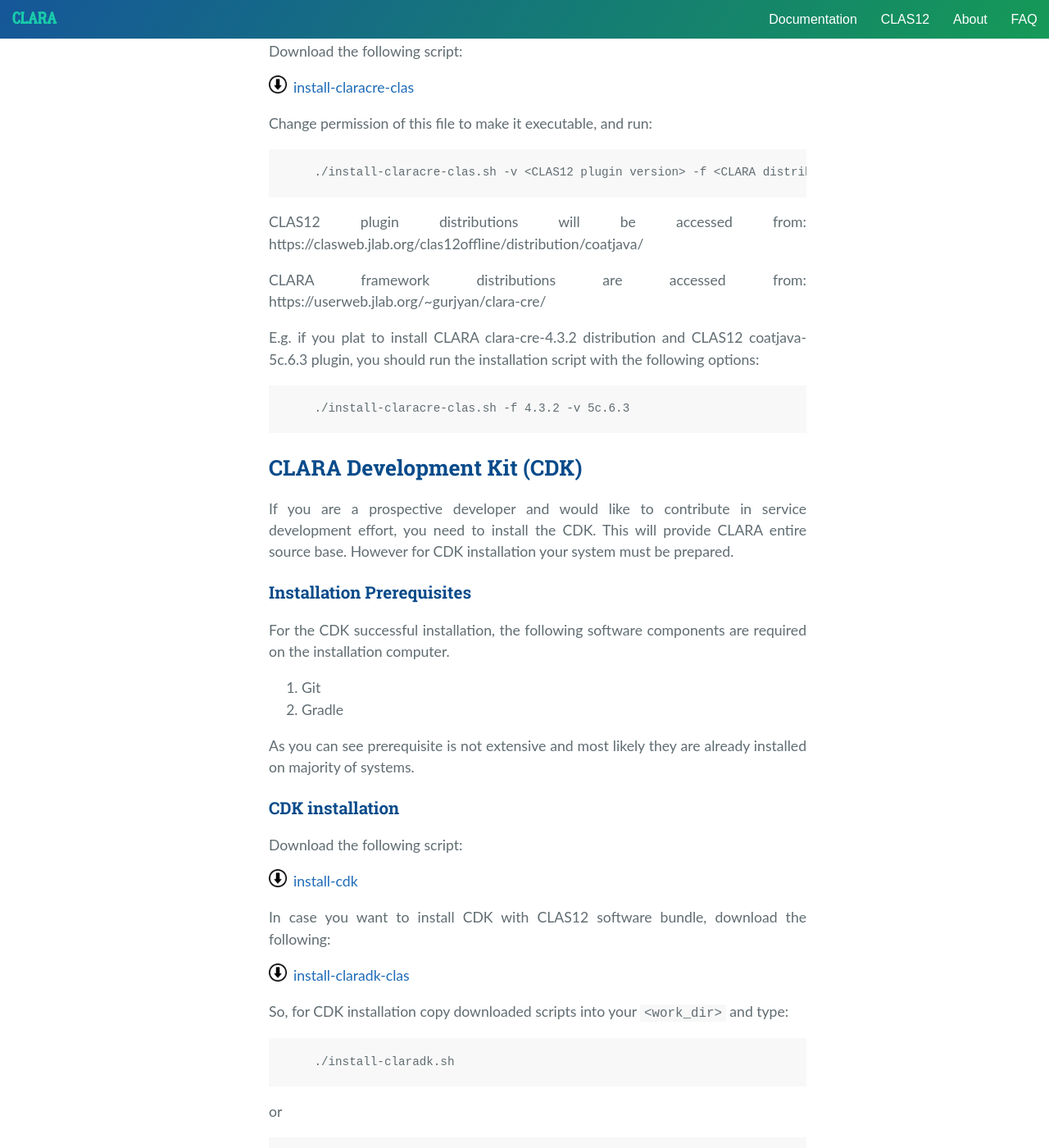
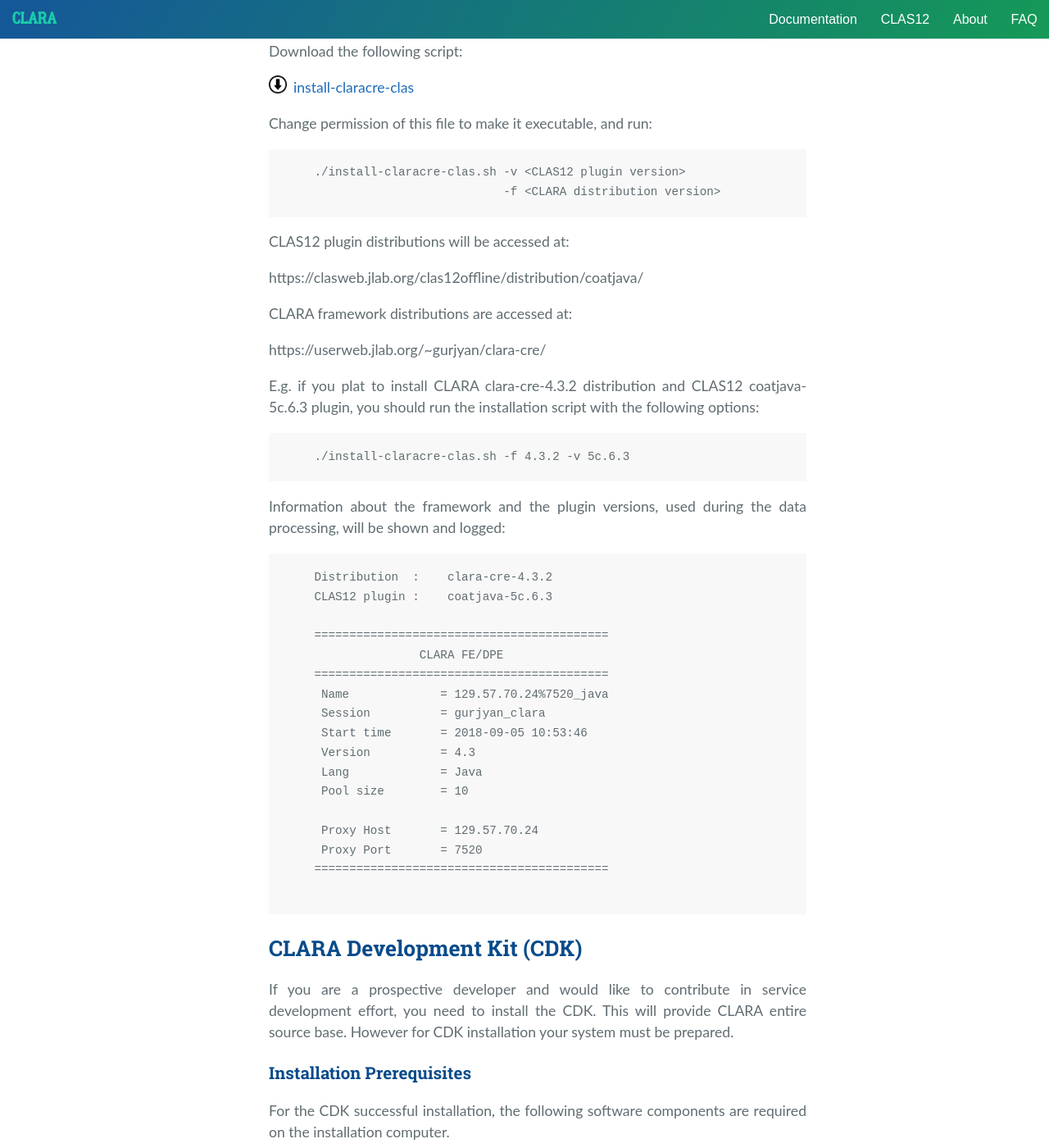
Before and after one commit to JeffersonLab/clara-docs, a Jekyll site: the page built from docs/clas/installation.md, in a window 1280 px wide and 1400 px high, scrolled down 756 px. Shown: the whole window at 82% size. Built offline with Jekyll 4.4.1, drawn with Linux system fonts in a browser that asks for light colours; nearby versions of some CDN libraries.

Commit message:
more text for the installation doc.

````diff
--- a/docs/clas/installation.md
+++ b/docs/clas/installation.md
@@ -41,11 +41,16 @@
 Change permission of this file to make it executable, and run:
 
 ```
-./install-claracre-clas.sh -v <CLAS12 plugin version> -f <CLARA distribution version>
+./install-claracre-clas.sh -v <CLAS12 plugin version>
+                           -f <CLARA distribution version>
 ```
-CLAS12 plugin distributions will be accessed from: https://clasweb.jlab.org/clas12offline/distribution/coatjava/
+CLAS12 plugin distributions will be accessed at:
 
-CLARA framework distributions are accessed from: https://userweb.jlab.org/~gurjyan/clara-cre/
+https://clasweb.jlab.org/clas12offline/distribution/coatjava/
+
+CLARA framework distributions are accessed at:
+
+https://userweb.jlab.org/~gurjyan/clara-cre/
 
 E.g. if you plat to install CLARA clara-cre-4.3.2 distribution and CLAS12
 coatjava-5c.6.3 plugin, you should run the installation script with the following options:
@@ -53,8 +58,27 @@
 ```
 ./install-claracre-clas.sh -f 4.3.2 -v 5c.6.3
 ```
+Information about the framework and the plugin versions, used during the data processing, will be shown and logged:
 
+```
+Distribution  :    clara-cre-4.3.2
+CLAS12 plugin :    coatjava-5c.6.3
 
+==========================================
+               CLARA FE/DPE
+==========================================
+ Name             = 129.57.70.24%7520_java
+ Session          = gurjyan_clara
+ Start time       = 2018-09-05 10:53:46
+ Version          = 4.3
+ Lang             = Java
+ Pool size        = 10
+
+ Proxy Host       = 129.57.70.24
+ Proxy Port       = 7520
+==========================================
+
+```
 ## CLARA Development Kit (CDK)
 
 If you are a prospective developer and would like to contribute in service
````
